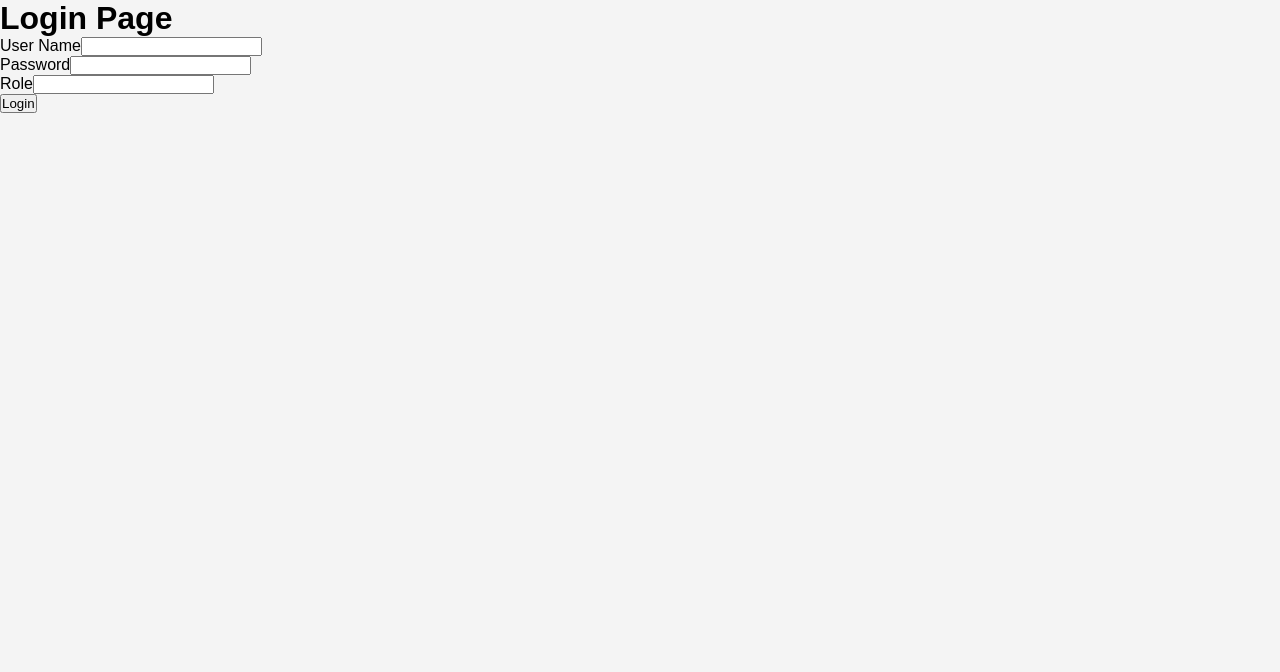
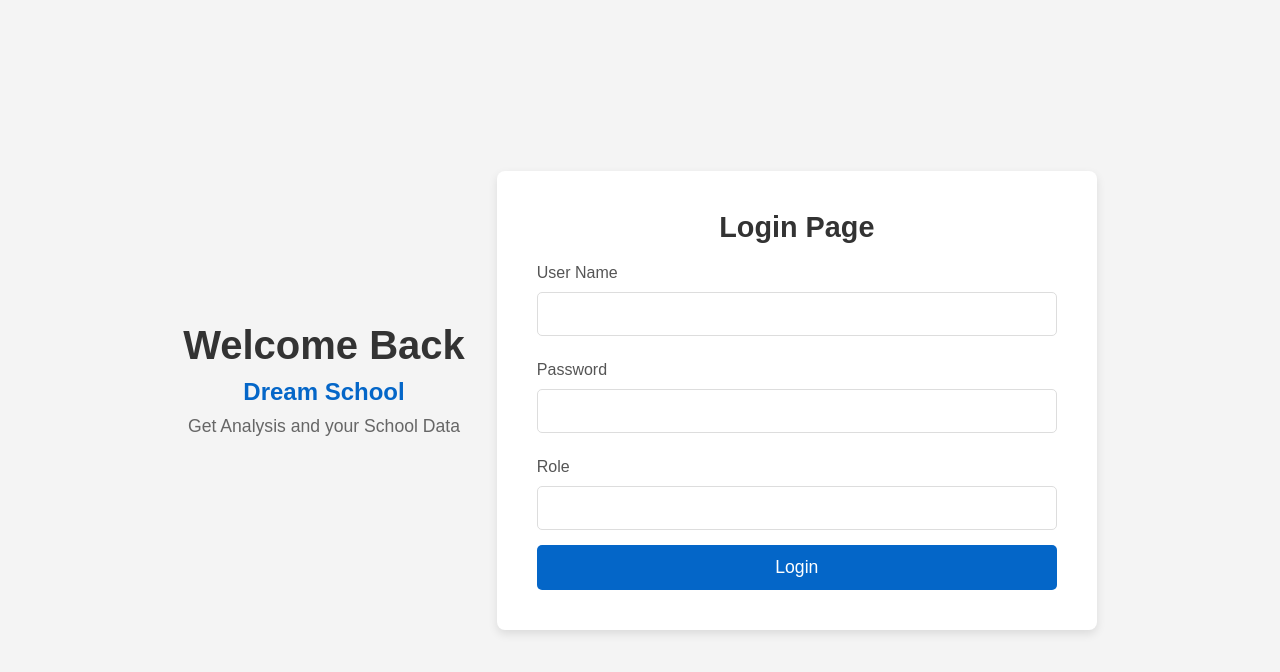
Before and after one commit to zwubishet/Student_mangement_system_director_dashbored, a React (Vite) app: page / in a window 1280 px wide. Shown: the top 672 px of the page. Built offline with nearby package versions, Linux system fonts and the light colour scheme.

Commit message:
work on Autnentication

```diff
--- a/src/pages/LoginPage.jsx
+++ b/src/pages/LoginPage.jsx
@@ -1,6 +1,7 @@
 import React, { useState } from "react";
 import axios from "axios";
 import { useNavigate } from "react-router-dom";
+import "../style/LoginPage.css";
 
 const LoginPage = () => {
   const [userName, setUserName] = useState("");
@@ -14,9 +15,9 @@ const LoginPage = () => {
     try {
       // Sending request to the backend
       const res = await axios.post("http://localhost:3000/api/auth/login", {
-        userName,
-        password,
-        role,
+        identifier: userName,
+        password: password,
+        role: role,
       });
       console.log(res)
       // Store the received token in localStorage
@@ -25,12 +26,19 @@ const LoginPage = () => {
       // Redirect to dashboard
       navigate("/dashboard");
     } catch (error) {
-      setError("Invalid credentials");
+      setError(`Invalid credentials ${error}`);
     }
   };
 
   return (
-    <div  >
+    <section class="login_section">
+      <div class="welcome_container">
+        <h1>Welcome Back</h1>
+        <h3>Dream School</h3>
+        <p>Get Analysis and your School Data</p>
+      </div>
+      <div>
+        <div class="login_container" >
       <h1>Login Page</h1>
       <form onSubmit={handleSubmit}> {/* Change here: use 'form' and 'onSubmit' */}
         <div>
@@ -61,6 +69,9 @@ const LoginPage = () => {
         <button type="submit">Login</button>
       </form>
     </div>
+      </div>
+    </section>
+
   );
 };
 
--- /dev/null
+++ b/src/style/LoginPage.css
@@ -0,0 +1,118 @@
+/* Overall page styling */
+.login_section {
+  display: flex;
+  flex-direction: row;
+  justify-content: center;
+  align-items: center;
+  gap: 2rem;
+  height: 100vh;
+  background-color: #f4f4f4;
+
+}
+
+/* Styling for the welcome section */
+.welcome_container {
+  text-align: center;
+  margin-bottom: 40px;
+}
+
+.welcome_container h1 {
+  font-size: 2.5rem;
+  color: #333;
+  font-weight: bold;
+}
+
+.welcome_container h3 {
+  font-size: 1.5rem;
+  color: #0466c8;
+  font-weight: 600;
+  margin: 10px 0;
+}
+
+.welcome_container p {
+  font-size: 1.1rem;
+  color: #666;
+  margin-top: 10px;
+}
+
+/* Styling for the login form container */
+.login_container {
+  background-color: white;
+  padding: 40px;
+  border-radius: 8px;
+  box-shadow: 0 4px 10px rgba(0, 0, 0, 0.1);
+  width: 65vw;
+  max-width: 600px;
+  text-align: center;
+}
+
+/* Styling for the form heading */
+.login_container h1 {
+  font-size: 1.8rem;
+  margin-bottom: 20px;
+  color: #333;
+}
+
+/* Styling for form labels */
+.login_container label {
+  display: block;
+  text-align: left;
+  font-size: 1rem;
+  color: #555;
+  margin-bottom: 5px;
+  margin-top: 10px;
+}
+
+/* Styling for input fields */
+.login_container input {
+  width: 100%;
+  padding: 12px;
+  margin-top: 5px;
+  margin-bottom: 15px;
+  border: 1px solid #ddd;
+  border-radius: 5px;
+  font-size: 1rem;
+  outline: none;
+  box-sizing: border-box;
+}
+
+.login_container input:focus {
+  border-color: #0466c8;
+  box-shadow: 0 0 5px rgba(76, 175, 80, 0.3);
+}
+
+/* Error message styling */
+.login_container p {
+  color: red;
+  font-size: 0.9rem;
+  margin-top: 10px;
+}
+
+/* Styling for the submit button */
+.login_container button {
+  width: 100%;
+  padding: 12px;
+  background-color: #0466c8;
+  color: white;
+  font-size: 1.1rem;
+  border: none;
+  border-radius: 5px;
+  cursor: pointer;
+  transition: background-color 0.3s ease;
+}
+
+.login_container button:hover {
+  background-color: #0466c8;
+}
+
+/* Responsive styling for smaller screens */
+@media (max-width: 480px) {
+  .login_section {
+    padding: 10px;
+  }
+
+  .login_container {
+    width: 100%;
+    padding: 30px;
+  }
+}
```
